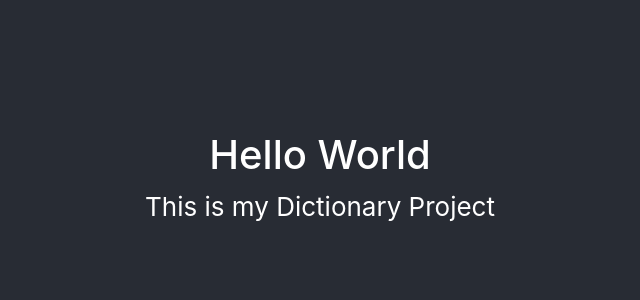
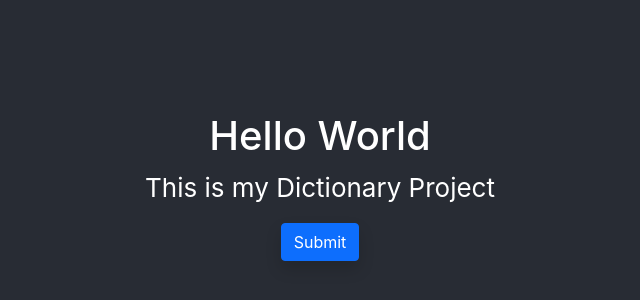
Before and after one commit to Giggles999/dictionary-project, a React (Create React App) app: page / in a window 1280 px wide. Shown: the part 214-514 px from the top of the page, without its empty margins (320-960 px from the left). Built offline with nearby package versions, Linux system fonts and the light colour scheme.

Commit message:
double check bootstrap was installed

```diff
--- a/src/App.js
+++ b/src/App.js
@@ -8,6 +8,7 @@ export default function App () {
         <h1>Hello World </h1>
         <p> This is my Dictionary Project</p>
 
+      <a href="#" className="btn btn-primary shadow">Submit</a>
       </header>
     </div>
   );
```
